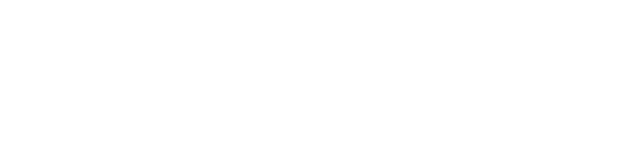
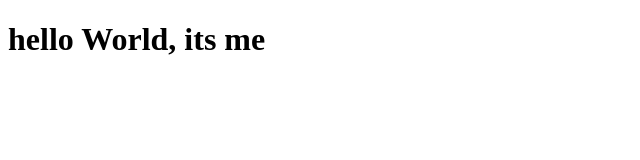
Before and after one commit to halac/new-website, a plain HTML site: page index.html in a window 1280 px wide. Shown: the whole page, without its empty margins (0-640 px from the left). Drawn offline with Linux system fonts and the light colour scheme.

Commit message:
Edit by Another Change

```diff
--- a/index.html
+++ b/index.html
@@ -7,6 +7,6 @@
     <title>Document</title>
 </head>
 <body>
-
+    <h1>hello World, its me </h1>
 </body>
 </html>
```
